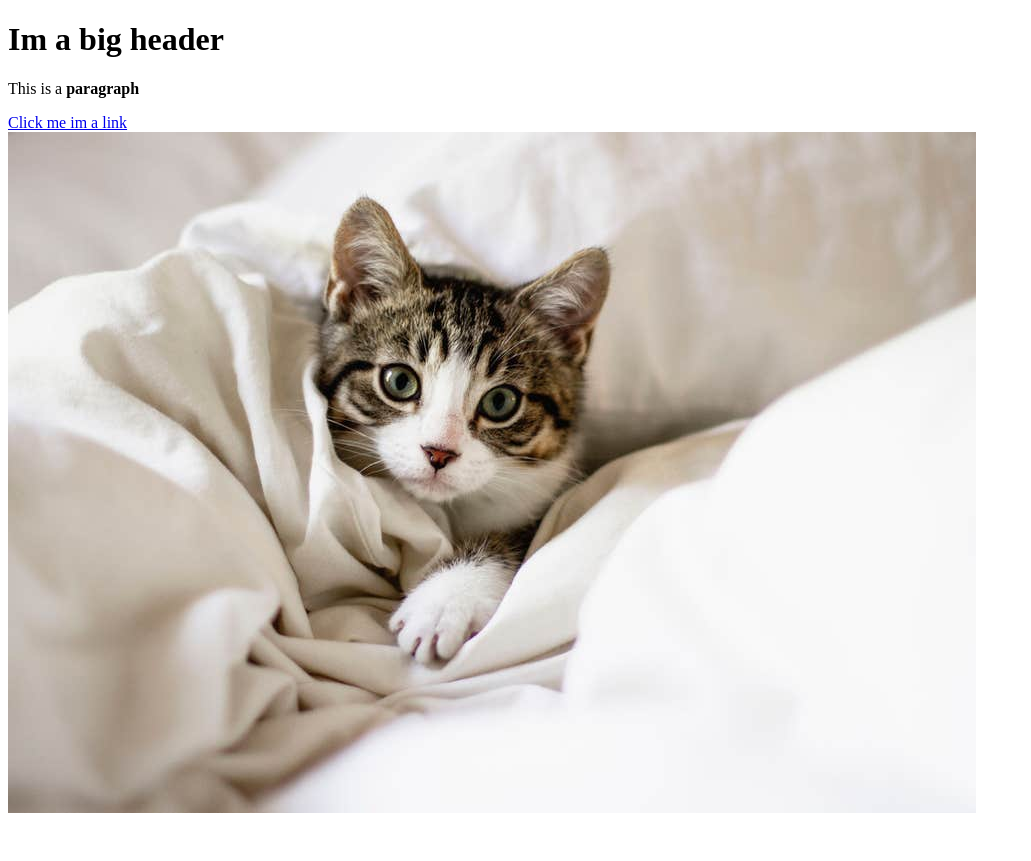
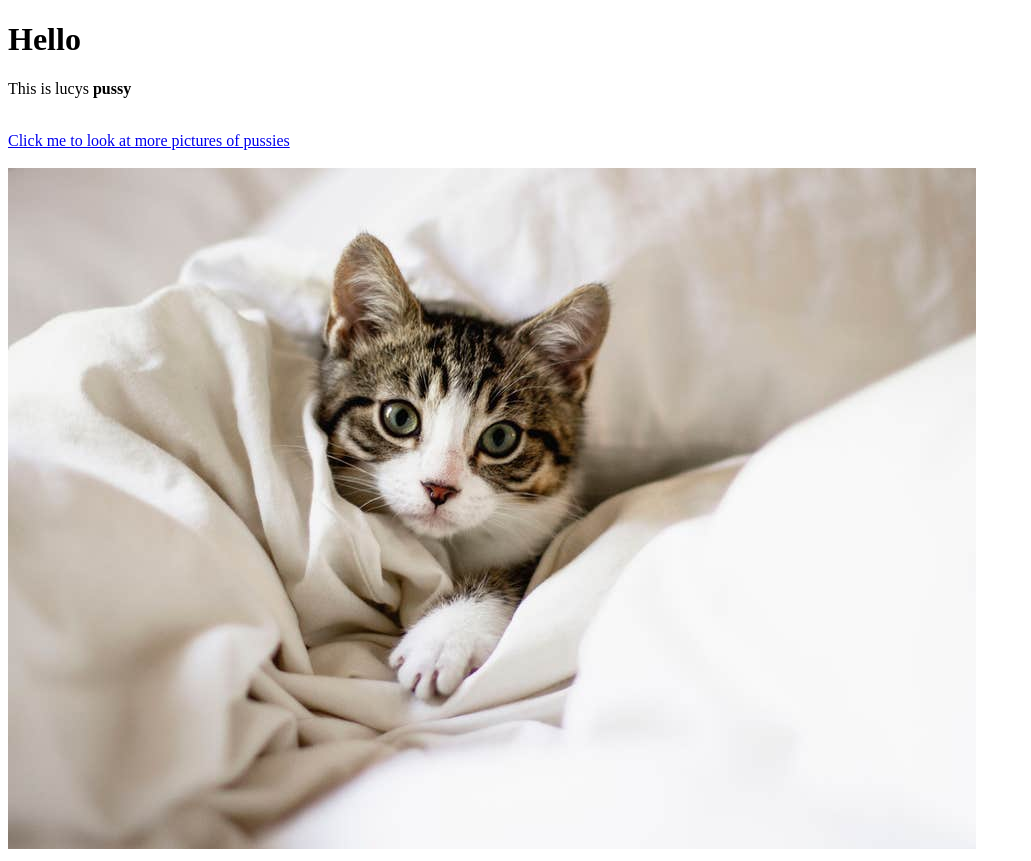
Before and after one commit to easter15/cartoon-hero, a plain HTML site: page test.html in a window 1280 px wide. Shown: the whole page, without its empty margins (0-1031 px from the left). Before the commit the page ends 825 px from the top, so only its background shows below. Drawn offline with Linux system fonts and the light colour scheme.

Commit message:
Added Lucys stuff

```diff
--- a/test.html
+++ b/test.html
@@ -4,9 +4,13 @@
     <title>Test Page</title>
 </head>
 <body>
-    <h1>Im a big header</h1>
-    <p>This is a <b>paragraph</b></p>
-    <a href="https://www.google.co.uk" target="_blank" title="Lets go to Google">Click me im a link</a><br>
+    <h1>Hello</h1>
+    <p>This is lucys <b>pussy</b></p>
+    <br>
+    <a href="https://www.google.com/search?q=cats&rlz=1C1CHBF_en-GBGB858GB858&source=lnms&tbm=isch&sa=X&ved=2ahUKEwjkmNubtKTnAhVySBUIHZCTCwwQ_AUoAXoECBUQAw&biw=1920&bih=920" target="_blank" title="Lets go to Google">Click me to look at more pictures of pussies</a>
+    <br>
+    <br>
     <img src="img/cat.jpg">
+
 </body>
 </html>
```
